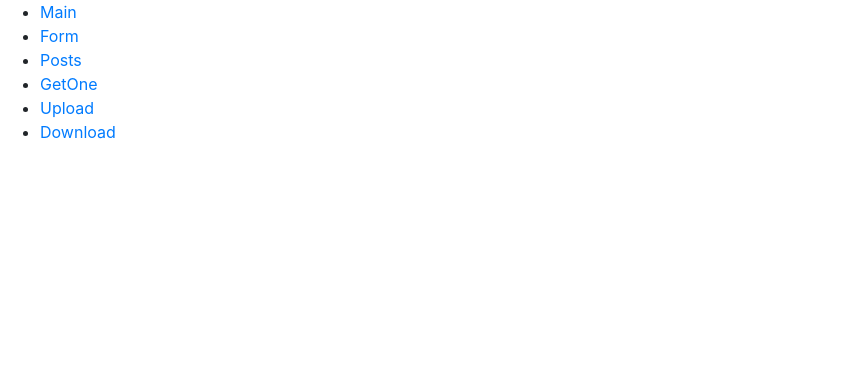
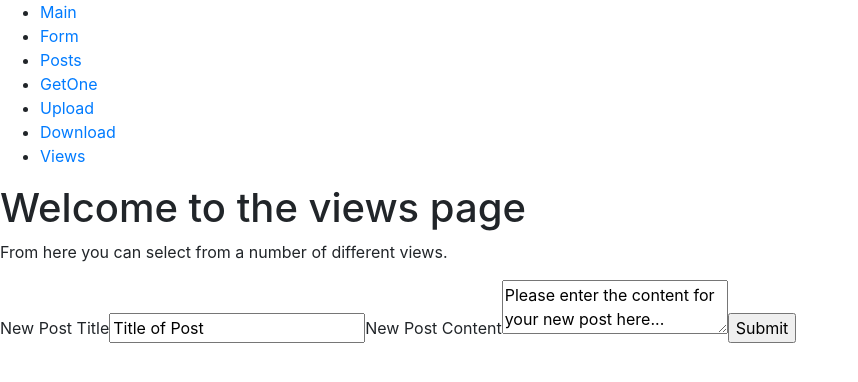
Before and after one commit to bakarilevy/Reactive_Blog, a React (Create React App) app in the folder reactive-blog/: page /views in a window 1280 px wide. Shown: the top 382 px of the page, without its empty margins (0-858 px from the left). Built offline with nearby package versions, Linux system fonts and the light colour scheme; no server answers.

Commit message:
Successfully passed props from views to post form components

```diff
--- a/reactive-blog/src/components/PostForm.js
+++ b/reactive-blog/src/components/PostForm.js
@@ -6,7 +6,8 @@ class PostForm extends Component {
         super(props);
 
         this.state = {
-            value: "Please enter the json for a new post here..."
+            value: "Please enter the content for your new post here...",
+            title: "Title of Post"
         };
 
         this.handleChange = this.handleChange.bind(this);
@@ -14,7 +15,7 @@ class PostForm extends Component {
     }
 
     handleChange(event) {
-        this.setState({ value: event.target.value});
+        this.setState({ [event.target.name]: event.target.value});
     }
 
     handleSubmit(event) {
@@ -35,9 +36,9 @@ class PostForm extends Component {
                     'Content-Type': 'application/json'
                 },
                 body: JSON.stringify({
-                    id: '2',
-                    title: 'foo',
-                    content: 'bar'
+                    id: this.props.formId,
+                    title: this.state.title,
+                    content: this.state.value
                 })
             });
     }
@@ -45,12 +46,17 @@ class PostForm extends Component {
 
     render() {
         return(
+            <div className="PostForm">
             <form onSubmit={this.handleSubmit}>
-                <label>Test Label
-                        <textarea value={this.state.value} onChange={this.handleChange}/>
+            <label> New Post Title
+                <input type="text" name="title" value={this.state.title} onChange={this.handleChange}></input>
+            </label>
+                <label> New Post Content
+                        <textarea name="value" value={this.state.value} onChange={this.handleChange}/>
                 </label>
                 <input type='submit' value='Submit'/>
             </form>
+            </div>
         );
     }
 
--- a/reactive-blog/src/components/routes.js
+++ b/reactive-blog/src/components/routes.js
@@ -12,6 +12,7 @@ import Upload from './upload/Upload';
 import Dropzone from './dropzone/Dropzone';
 import Progress from './progress/Progress';
 import Download from './download/Download';
+import View from './views/View';
 
 const Routes = ()=> {
     return(
@@ -24,6 +25,7 @@ const Routes = ()=> {
                 <li><Link to="/getone">GetOne</Link></li>
                 <li><Link to="/upload">Upload</Link></li>
                 <li><Link to="/download">Download</Link></li>
+                <li><Link to="/views">Views</Link></li>
             </ul>
         </div>
 
@@ -36,6 +38,7 @@ const Routes = ()=> {
             <Route path="/dropzone" component={Dropzone}/>
             <Route path="/progress" component={Progress}/>
             <Route path="/download" component={Download}/>
+            <Route path="/views" component={View}/>
 
         </BrowserRouter>
     );
--- /dev/null
+++ b/reactive-blog/src/components/views/View.js
@@ -0,0 +1,44 @@
+import React, {Component} from 'react';
+import PostForm from '../PostForm';
+
+class View extends Component {
+
+    constructor(props) {
+        super(props);
+        this.state = {
+            formId: 0,
+            message: "Look at me! Wee!",
+            posts: []
+        }
+    }
+
+
+    componentDidMount() {
+        fetch('http://localhost:8080/posts/')
+        //This captures the json response I think
+        .then(res => res.json())
+        //This I believe is the equivalent of subscribing to the data recevived
+        .then((data) => {
+        //This I believe works because it captures the list of posts as an array
+          this.setState({posts: data})
+        })
+        .then(()=>{
+            let count = this.state.posts.length + 1;
+            this.setState({formId: count});
+        })
+        .catch(console.log);
+    }
+
+    render() {
+        return(
+            <div className="View">
+                <h1>Welcome to the views page</h1>
+                <p>From here you can select from a number of different views.</p>
+                <PostForm formId={this.state.formId} />
+            </div>
+        );
+    }
+
+}
+
+export default View
```
